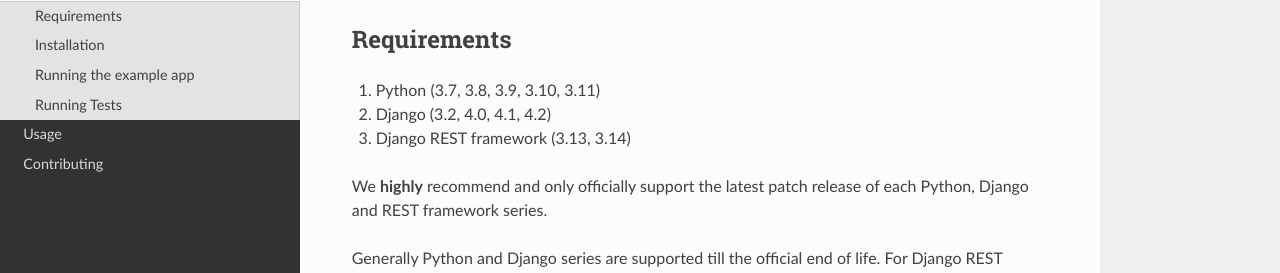
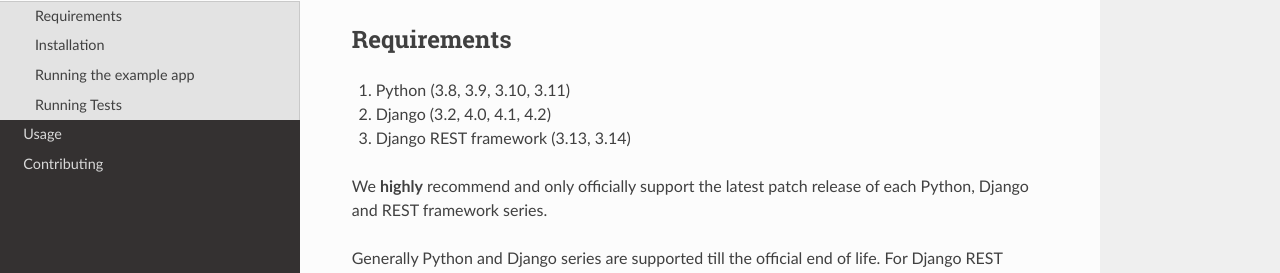
Before and after one commit to django-json-api/django-rest-framework-json-api, a Sphinx documentation site: the page built from docs/getting-started.md, in a window 1280 px wide and 900 px high, scrolled down 831 px. Shown: the part 177-450 px from the top of the window. Built offline with Sphinx 7.4.7 and the Read the Docs theme 2.0.0, drawn with Linux system fonts in a browser that asks for light colours; pages that are not in the unit, such as notebooks, are missing from menus.

Commit message:
Removed support for Python 3.7 (#1178)

```diff
--- a/README.rst
+++ b/README.rst
@@ -92,7 +92,7 @@
 Requirements
 ------------
 
-1. Python (3.7, 3.8, 3.9, 3.10, 3.11)
+1. Python (3.8, 3.9, 3.10, 3.11)
 2. Django (3.2, 4.0, 4.1, 4.2)
 3. Django REST framework (3.13, 3.14)
 
--- a/docs/getting-started.md
+++ b/docs/getting-started.md
@@ -51,7 +51,7 @@
 
 ## Requirements
 
-1. Python (3.7, 3.8, 3.9, 3.10, 3.11)
+1. Python (3.8, 3.9, 3.10, 3.11)
 2. Django (3.2, 4.0, 4.1, 4.2)
 3. Django REST framework (3.13, 3.14)
 
--- a/setup.py
+++ b/setup.py
@@ -86,7 +86,6 @@
         "Operating System :: OS Independent",
         "Programming Language :: Python",
         "Programming Language :: Python :: 3",
-        "Programming Language :: Python :: 3.7",
         "Programming Language :: Python :: 3.8",
         "Programming Language :: Python :: 3.9",
         "Programming Language :: Python :: 3.10",
```
Also changed, not shown: CHANGELOG.md (+6 -0 lines), 2 other files.
